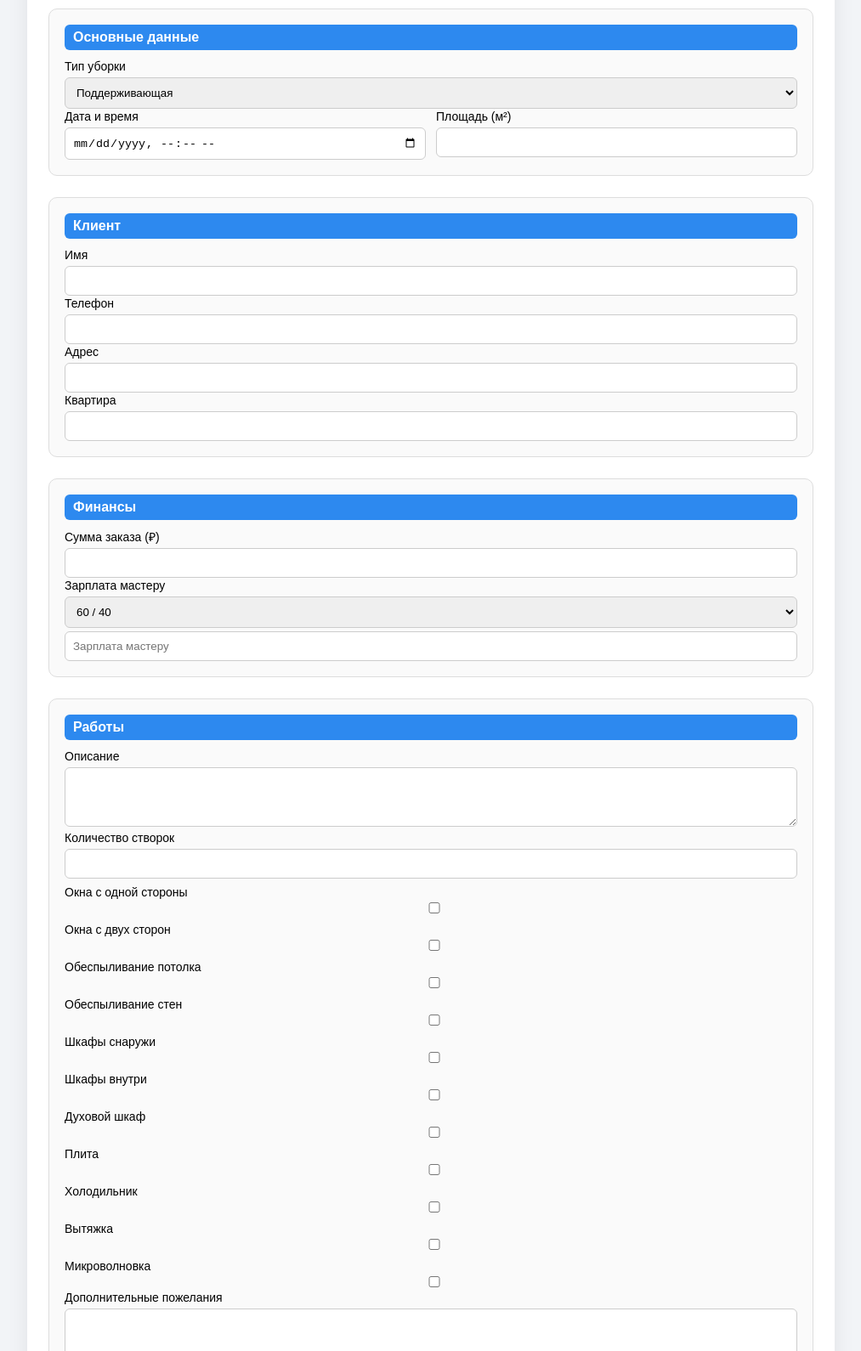
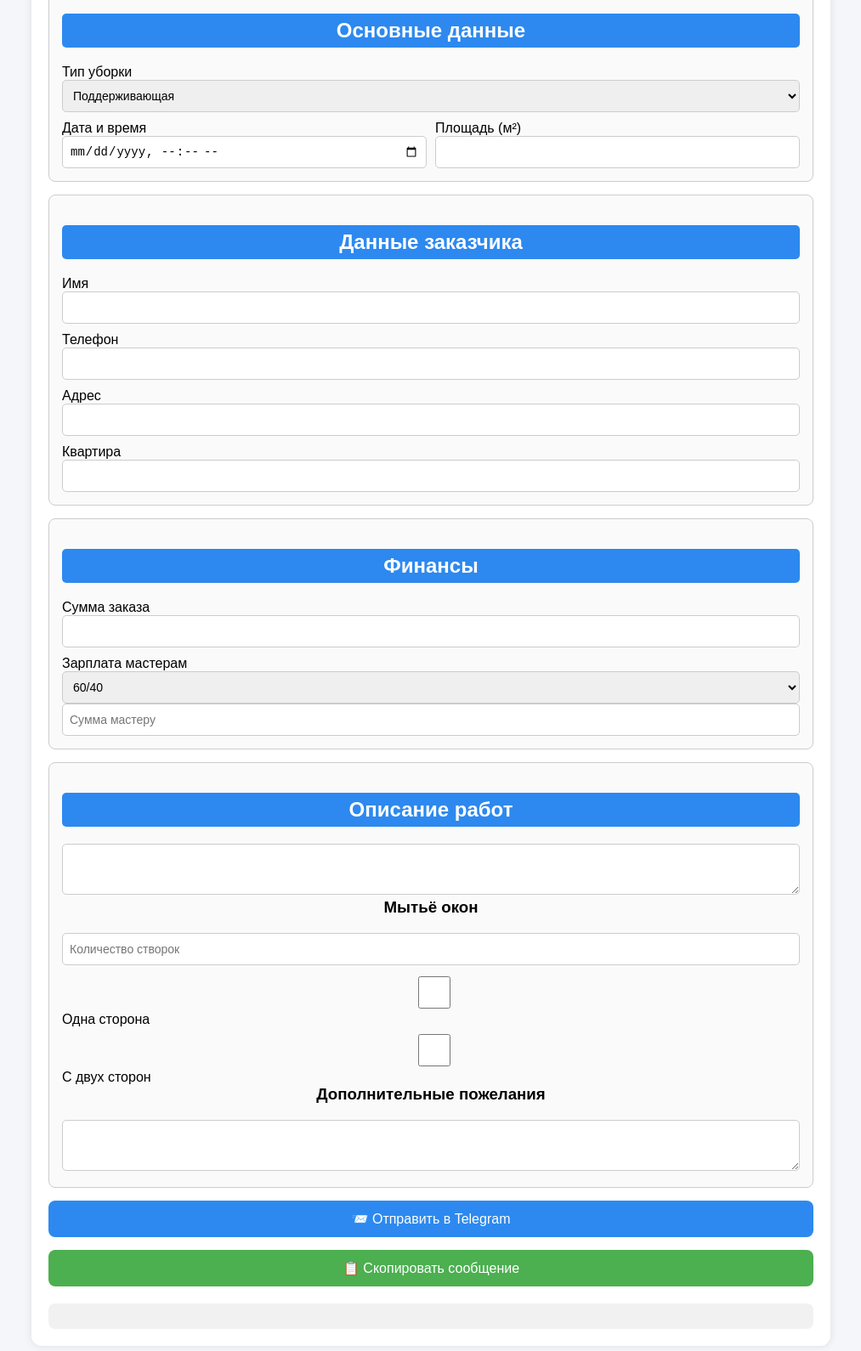
Before and after one commit to myclean-dotcom/cleaning-order-generator, a plain HTML site: page index.html in a window 1280 px wide. Shown: the part 127-1717 px from the top of the page at 85% size, without its empty margins (133-1146 px from the left). Drawn offline with Linux system fonts and the light colour scheme.

Commit message:
Update index.html

```diff
--- a/index.html
+++ b/index.html
@@ -2,104 +2,113 @@
 <html lang="ru">
 <head>
 <meta charset="UTF-8">
-<title>Заявка на уборку</title>
+<title>Форма заявки клининг</title>
 
 <style>
 body {
   font-family: Arial, sans-serif;
-  background:#f2f4f7;
+  background:#f4f6f9;
   padding:20px;
 }
 
 .container {
   max-width:900px;
   margin:auto;
-  background:#ffffff;
-  padding:25px;
-  border-radius:14px;
-  box-shadow:0 10px 25px rgba(0,0,0,0.08);
+  background:#fff;
+  padding:20px;
+  border-radius:12px;
+  box-shadow:0 0 10px rgba(0,0,0,0.1);
 }
 
-h1 {
+h1,h2,h3 {
+  margin-top:0;
   text-align:center;
-  margin-bottom:20px;
+}
+
+h2 {
+  background:#2d89ef;
+  color:#fff;
+  padding:6px;
+  border-radius:5px;
+  margin-top:20px;
 }
 
 .section {
-  margin-top:25px;
-  padding:18px;
-  border-radius:10px;
+  border:1px solid #ccc;
+  padding:15px;
+  border-radius:8px;
+  margin-top:15px;
   background:#fafafa;
-  border:1px solid #ddd;
 }
 
-.section h2 {
-  margin:0 0 10px 0;
-  padding:6px 10px;
-  background:#2d89ef;
-  color:#fff;
-  border-radius:6px;
-  font-size:16px;
-}
-
-label {
-  font-size:14px;
+.label-input {
+  display:flex;
+  flex-direction:column;
   margin-top:10px;
 }
 
 input, select, textarea {
+  padding:8px;
+  border-radius:5px;
+  border:1px solid #ccc;
   width:100%;
   box-sizing:border-box;
-  padding:9px;
-  border-radius:6px;
-  border:1px solid #ccc;
-  margin-top:4px;
+  height:38px;
+  font-size:14px;
 }
 
 textarea {
-  min-height:70px;
+  min-height:60px;
+  height:auto;
 }
 
 .inline {
   display:flex;
-  gap:12px;
+  gap:10px;
 }
 
 .inline > div {
   flex:1;
+  display:flex;
+  flex-direction:column;
+}
+
+.checkbox-group {
+  display:flex;
+  flex-direction:column;
+  margin-top:5px;
 }
 
 .checkbox-group label {
-  display:flex;
-  flex-direction:column-reverse;
-  margin-top:8px;
   font-weight:normal;
+  margin-top:5px;
 }
 
 button {
-  margin-top:25px;
-  padding:14px;
+  margin-top:15px;
+  padding:12px;
   font-size:16px;
+  cursor:pointer;
   border:none;
-  border-radius:8px;
-  cursor:pointer;
   background:#2d89ef;
   color:#fff;
+  border-radius:8px;
   width:100%;
 }
 
 .copy-btn {
-  background:#4caf50;
-  margin-top:10px;
+  background:#4CAF50;
 }
 
 .result {
-  margin-top:25px;
+  margin-top:20px;
   background:#f1f1f1;
   padding:15px;
   border-radius:8px;
   white-space:pre-wrap;
   font-family: monospace;
+  font-size:14px;
+  line-height:1.4;
 }
 </style>
 </head>
@@ -107,11 +116,13 @@ button {
 <body>
 
 <div class="container">
-<h1>🧹 Заявка на уборку</h1>
+<h1>🧹 Создание заявки</h1>
 
+<!-- Основные данные -->
 <div class="section">
 <h2>Основные данные</h2>
 
+<div class="label-input">
 <label>Тип уборки</label>
 <select id="type">
   <option>Поддерживающая</option>
@@ -119,137 +130,117 @@ button {
   <option>После ремонта</option>
   <option>Химчистка</option>
 </select>
+</div>
 
 <div class="inline">
-  <div>
+  <div class="label-input">
     <label>Дата и время</label>
     <input type="datetime-local" id="datetime">
   </div>
-  <div>
+  <div class="label-input">
     <label>Площадь (м²)</label>
     <input type="number" id="area">
   </div>
 </div>
 </div>
 
+<!-- Заказчик -->
 <div class="section">
-<h2>Клиент</h2>
-<label>Имя</label><input id="clientName">
-<label>Телефон</label><input id="clientPhone">
-<label>Адрес</label><input id="clientAddress">
-<label>Квартира</label><input id="clientFlat">
+<h2>Данные заказчика</h2>
+<div class="label-input"><label>Имя</label><input id="customerName"></div>
+<div class="label-input"><label>Телефон</label><input id="customerPhone"></div>
+<div class="label-input"><label>Адрес</label><input id="customerAddress"></div>
+<div class="label-input"><label>Квартира</label><input id="customerFlat"></div>
 </div>
 
+<!-- Финансы -->
 <div class="section">
 <h2>Финансы</h2>
-<label>Сумма заказа (₽)</label>
-<input type="number" id="total" oninput="calcPay()">
+<div class="label-input"><label>Сумма заказа</label><input type="number" id="total"></div>
 
-<label>Зарплата мастеру</label>
-<select id="payType" onchange="calcPay()">
-  <option value="60">60 / 40</option>
-  <option value="70">70 / 30</option>
-  <option value="fixed">Фикс</option>
+<div class="label-input">
+<label>Зарплата мастерам</label>
+<select id="masterPayType" onchange="calculateMasterPay()">
+  <option value="60">60/40</option>
+  <option value="70">70/30</option>
+  <option value="fixed">Фиксированная</option>
 </select>
-
-<input type="number" id="masterPay" placeholder="Зарплата мастеру">
+<input type="number" id="masterPay" placeholder="Сумма мастеру">
+</div>
 </div>
 
+<!-- Работы -->
 <div class="section">
-<h2>Работы</h2>
-
-<label>Описание</label>
+<h2>Описание работ</h2>
 <textarea id="works"></textarea>
 
-<label>Количество створок</label>
-<input type="number" id="windowsCount">
-
-<div class="checkbox-group" id="windows">
-<label><input type="checkbox" value="Окна с одной стороны">Окна с одной стороны</label>
-<label><input type="checkbox" value="Окна с двух сторон">Окна с двух сторон</label>
+<h3>Мытьё окон</h3>
+<input type="number" id="windowCount" placeholder="Количество створок">
+<div class="checkbox-group" id="windowsGroup">
+  <label><input type="checkbox" value="Одна сторона"> Одна сторона</label>
+  <label><input type="checkbox" value="С двух сторон"> С двух сторон</label>
 </div>
 
-<div class="checkbox-group" id="dust">
-<label><input type="checkbox" value="Обеспыливание потолка">Обеспыливание потолка</label>
-<label><input type="checkbox" value="Обеспыливание стен">Обеспыливание стен</label>
-</div>
-
-<div class="checkbox-group" id="cabinets">
-<label><input type="checkbox" value="Шкафы снаружи">Шкафы снаружи</label>
-<label><input type="checkbox" value="Шкафы внутри">Шкафы внутри</label>
-</div>
-
-<div class="checkbox-group" id="tech">
-<label><input type="checkbox" value="Духовой шкаф">Духовой шкаф</label>
-<label><input type="checkbox" value="Плита">Плита</label>
-<label><input type="checkbox" value="Холодильник">Холодильник</label>
-<label><input type="checkbox" value="Вытяжка">Вытяжка</label>
-<label><input type="checkbox" value="Микроволновка">Микроволновка</label>
-</div>
-
-<label>Дополнительные пожелания</label>
+<h3>Дополнительные пожелания</h3>
 <textarea id="extra"></textarea>
 </div>
 
 <button onclick="send()">📨 Отправить в Telegram</button>
-<button class="copy-btn" onclick="copyText()">📋 Скопировать сообщение</button>
+<button class="copy-btn" onclick="copyResult()">📋 Скопировать сообщение</button>
 
-<div id="result" class="result"></div>
-
+<div id="out" class="result"></div>
 </div>
 
 <script>
-function calcPay() {
-  const total = Number(document.getElementById('total').value) || 0;
-  const type = document.getElementById('payType').value;
-  const out = document.getElementById('masterPay');
-  if(type === '60') out.value = Math.round(total * 0.6);
-  else if(type === '70') out.value = Math.round(total * 0.7);
+function calculateMasterPay() {
+  const total = +document.getElementById('total').value || 0;
+  const type = document.getElementById('masterPayType').value;
+  const pay = document.getElementById('masterPay');
+
+  if (type === '60') pay.value = Math.round(total * 0.6);
+  else if (type === '70') pay.value = Math.round(total * 0.7);
 }
 
-function getChecked(id) {
-  return [...document.querySelectorAll('#'+id+' input:checked')].map(e => '• ' + e.value).join('\n');
+function getCheckedValues(id) {
+  return [...document.querySelectorAll(`#${id} input:checked`)].map(i => i.value);
 }
 
 function send() {
-  const id = 'CLN-' + Date.now().toString().slice(-6);
-  const extra = document.getElementById('extra').value || '— нет';
+  calculateMasterPay();
+
+  const windows = getCheckedValues('windowsGroup');
 
   const text =
-`🧹 ЗАКАЗ НА УБОРКУ №${id}
+`🧹 ЗАКАЗ НА УБОРКУ
 
-📅 ${document.getElementById('datetime').value}
+📅 Дата: ${document.getElementById('datetime').value}
 📏 Площадь: ${document.getElementById('area').value} м²
-🧹 Вид уборки: ${document.getElementById('type').value}
+🧹 Тип: ${document.getElementById('type').value}
 💰 Сумма: ${document.getElementById('total').value} ₽
 
 👤 КЛИЕНТ
-Имя: ${clientName.value}
-Телефон: ${clientPhone.value}
-Адрес: ${clientAddress.value}, кв. ${clientFlat.value}
+${document.getElementById('customerName').value}
+${document.getElementById('customerPhone').value}
+${document.getElementById('customerAddress').value}, кв. ${document.getElementById('customerFlat').value}
 
 🪟 ОКНА
-Количество створок: ${windowsCount.value}
-${getChecked('windows')}
+Створок: ${document.getElementById('windowCount').value}
+${windows.join('\n') || '—'}
 
-🧹 РАБОТЫ
-${getChecked('dust')}
-${getChecked('cabinets')}
-${getChecked('tech')}
+💬 ДОПОЛНИТЕЛЬНЫЕ ПОЖЕЛАНИЯ
+${document.getElementById('extra').value || '—'}
 
-💬 ДОПОЛНИТЕЛЬНО
-${extra}
+💰 МАСТЕРУ
+${document.getElementById('masterPay').value} ₽
+`;
 
-💰 Мастеру: ${masterPay.value} ₽
-
-📷 Фото прикреплены менеджером в чате`;
-
-  document.getElementById('result').innerText = text;
-  window.location.href = 'tg://msg?text=' + encodeURIComponent(text);
+  document.getElementById('out').innerText = text;
+  window.location.href = 'tg://send?text=' + encodeURIComponent(text);
 }
 
-function copyText() {
-  navigator.clipboard.writeText(document.getElementById('result').innerText);
+function copyResult() {
+  const el = document.getElementById('out');
+  navigator.clipboard.writeText(el.innerText);
   alert('Сообщение скопировано');
 }
 </script>
```
